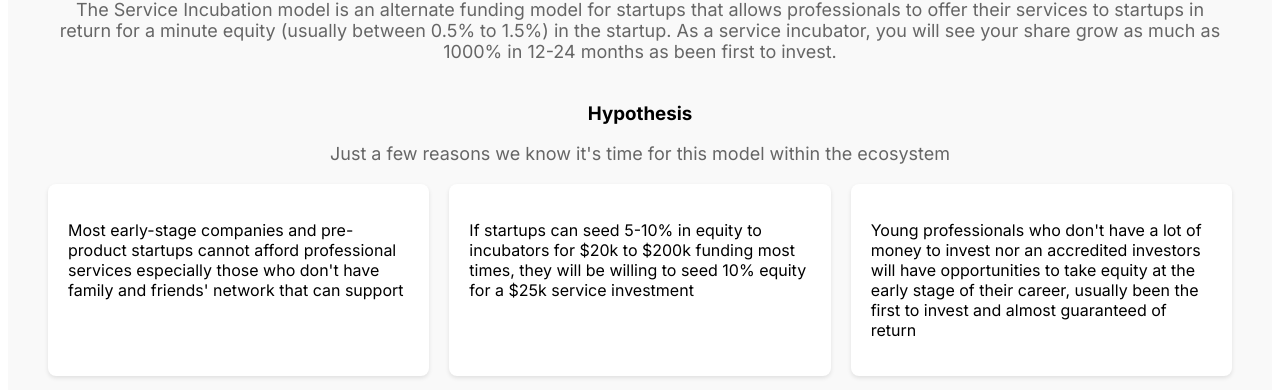
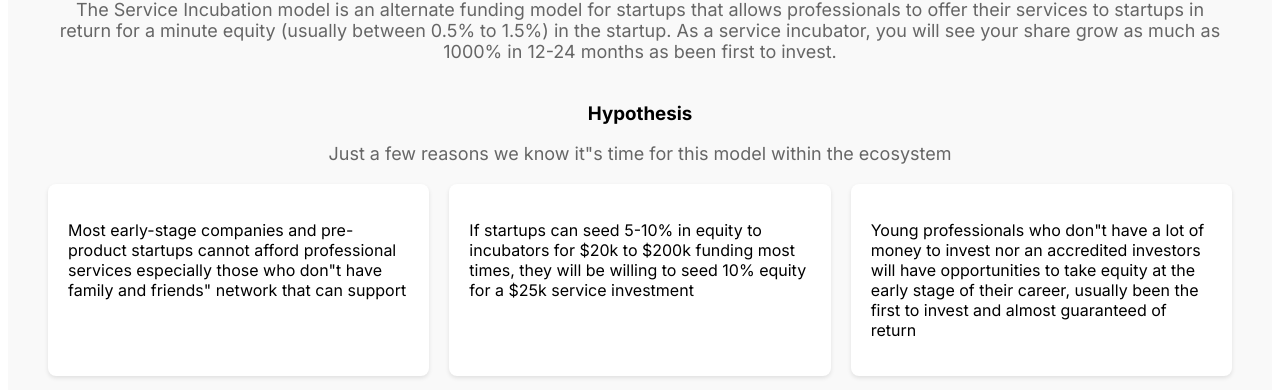
Before and after one commit to techstackmedia/zercomsystems, a Next.js app: page / in a window 1280 px wide. Shown: the part 2132-2522 px from the top of the page. Built offline with nearby package versions, Linux system fonts and the light colour scheme.

Commit message:
chore: change content appostropy

```diff
--- a/src/components/ServiceIncubationModel/index.tsx
+++ b/src/components/ServiceIncubationModel/index.tsx
@@ -11,17 +11,17 @@ const ServiceIncubationModel: React.FC = () => {
       </p>
       <h3>Hypothesis</h3>
       <p className={styles.hypothesisDescription}>
-        Just a few reasons we know it's time for this model within the ecosystem
+        Just a few reasons we know it&quot;s time for this model within the ecosystem
       </p>
       <div className={styles.grid}>
         <div className={styles.hypothesisItem}>
-          <p>Most early-stage companies and pre-product startups cannot afford professional services especially those who don't have family and friends' network that can support</p>
+          <p>Most early-stage companies and pre-product startups cannot afford professional services especially those who don&quot;t have family and friends&quot; network that can support</p>
         </div>
         <div className={styles.hypothesisItem}>
           <p>If startups can seed 5-10% in equity to incubators for $20k to $200k funding most times, they will be willing to seed 10% equity for a $25k service investment</p>
         </div>
         <div className={styles.hypothesisItem}>
-          <p>Young professionals who don't have a lot of money to invest nor an accredited investors will have opportunities to take equity at the early stage of their career, usually been the first to invest and almost guaranteed of return</p>
+          <p>Young professionals who don&quot;t have a lot of money to invest nor an accredited investors will have opportunities to take equity at the early stage of their career, usually been the first to invest and almost guaranteed of return</p>
         </div>
       </div>
       <h3>Case Study</h3>
```
